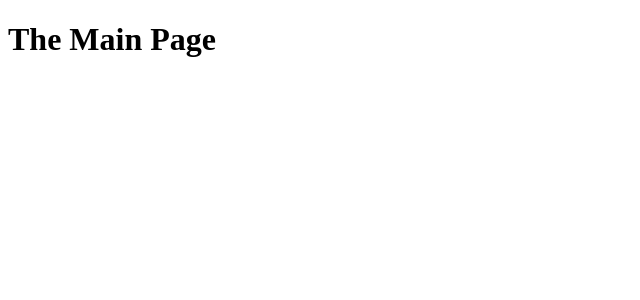
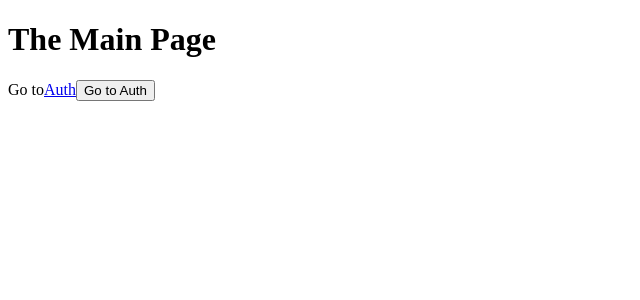
Before and after one commit to BulcsuFarmasi/react-nextjs, a Next.js app: page / in a window 1280 px wide. Shown: the top 300 px of the page, without its empty margins (0-640 px from the left). Built offline with nearby package versions, Linux system fonts and the light colour scheme.

Commit message:
add routing

```diff
--- a/pages/index.js
+++ b/pages/index.js
@@ -1,9 +1,24 @@
 import React from "react";
+import Link from "next/link";
+import Router from "next/router";
 
 const indexPage = () => {
   return (
     <div>
       <h1>The Main Page</h1>
+      <p>
+        Go to
+        <Link href="/auth">
+          <a>Auth</a>
+        </Link>
+        <button
+          onClick={() => {
+            Router.push("/auth");
+          }}
+        >
+          Go to Auth
+        </button>
+      </p>
     </div>
   );
 };
```
